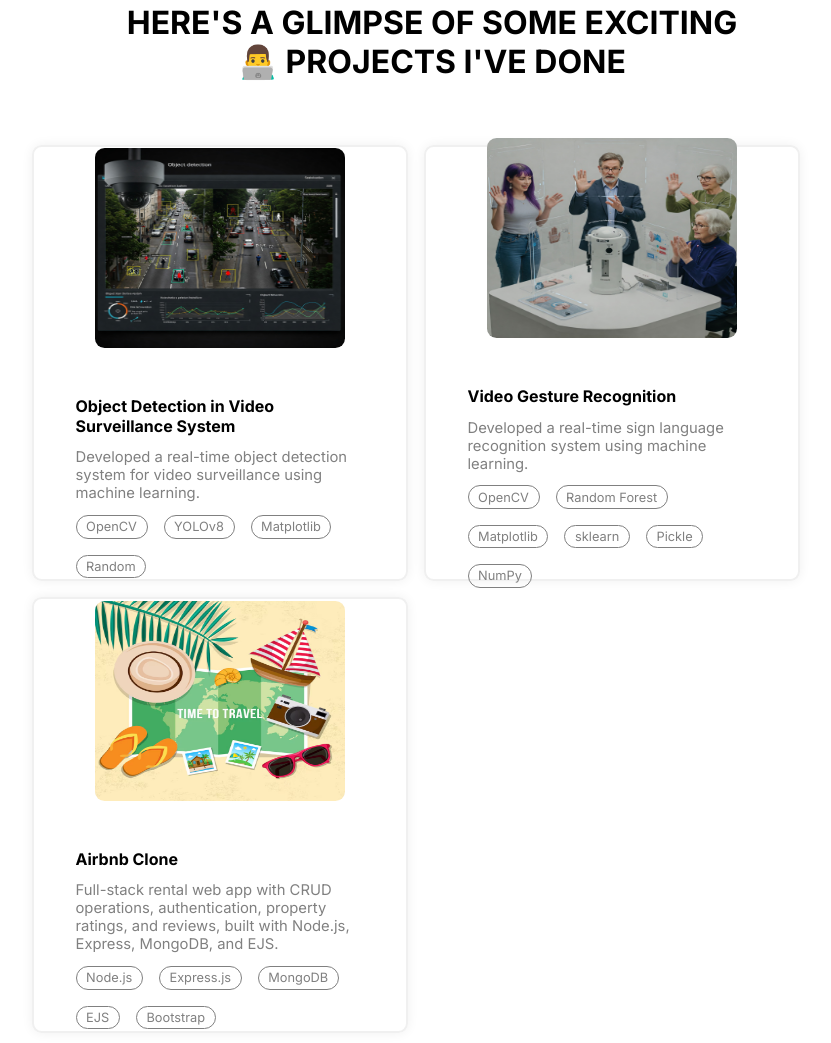
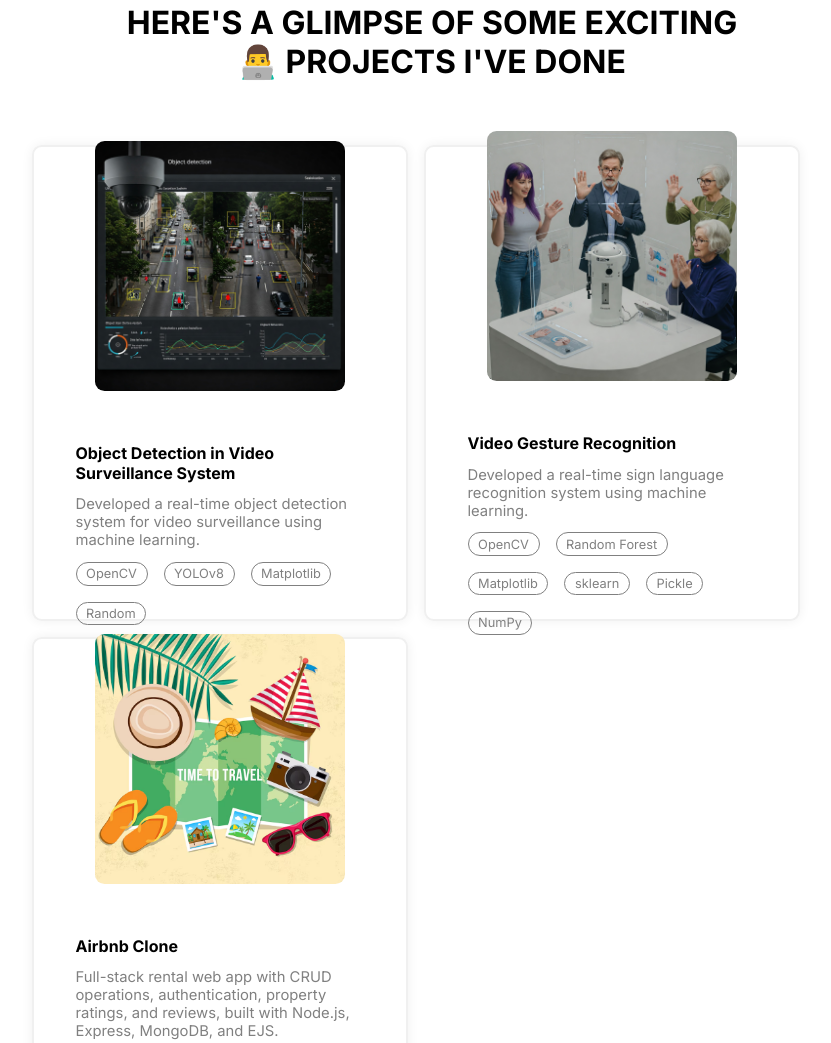
Before and after one commit to DikshantSinghChib/WebDevProjects, a plain HTML site: page PortFolio/index.html in a window 1280 px wide. Shown: the part 1964-3007 px from the top of the page, without its empty margins (224-1055 px from the left). Drawn offline with Linux system fonts and the light colour scheme.

Commit message:
Update styles.css

```diff
--- a/PortFolio/styles.css
+++ b/PortFolio/styles.css
@@ -401,7 +401,7 @@
 }
 .p_card{
     border: 2px solid var(--light-gray);
-    height: 50vh;
+    max-height: 55vh;
     border-radius: 0.6rem;
     display: flex;
     flex-direction: column;
```
